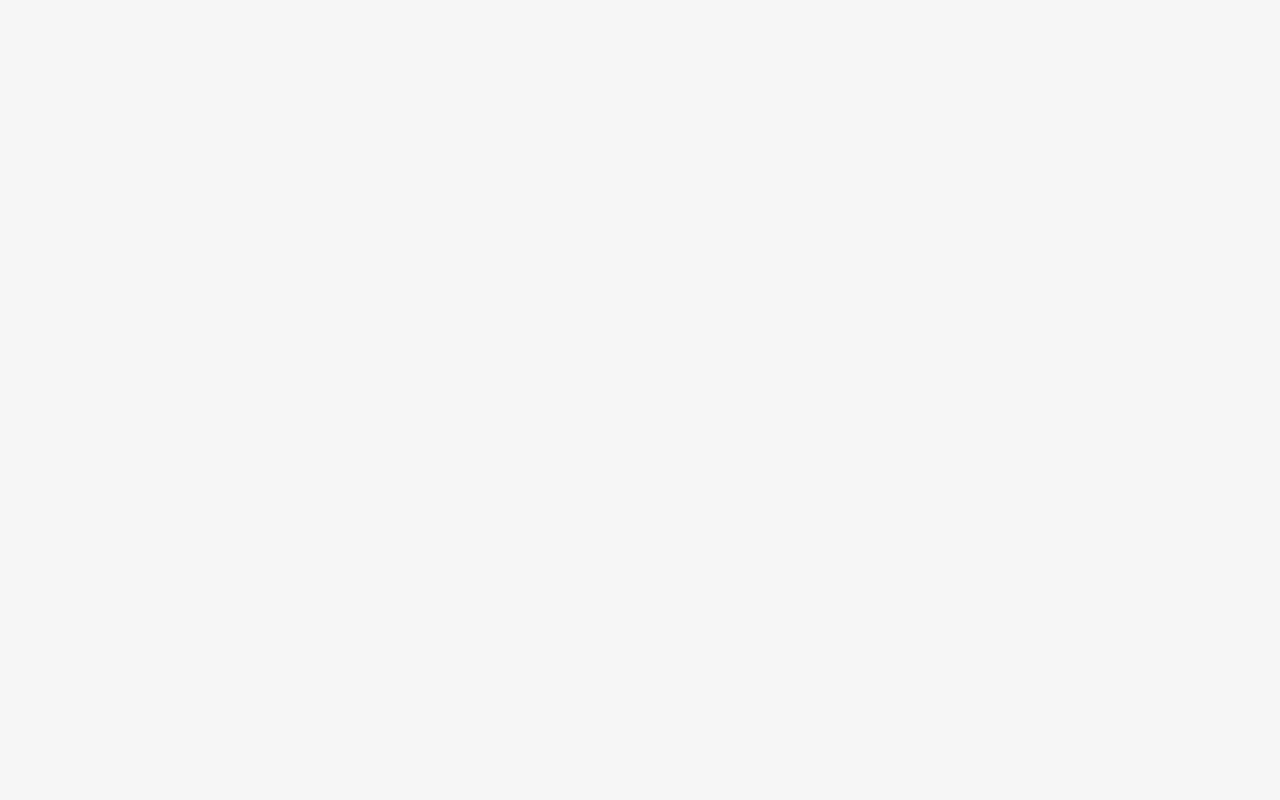
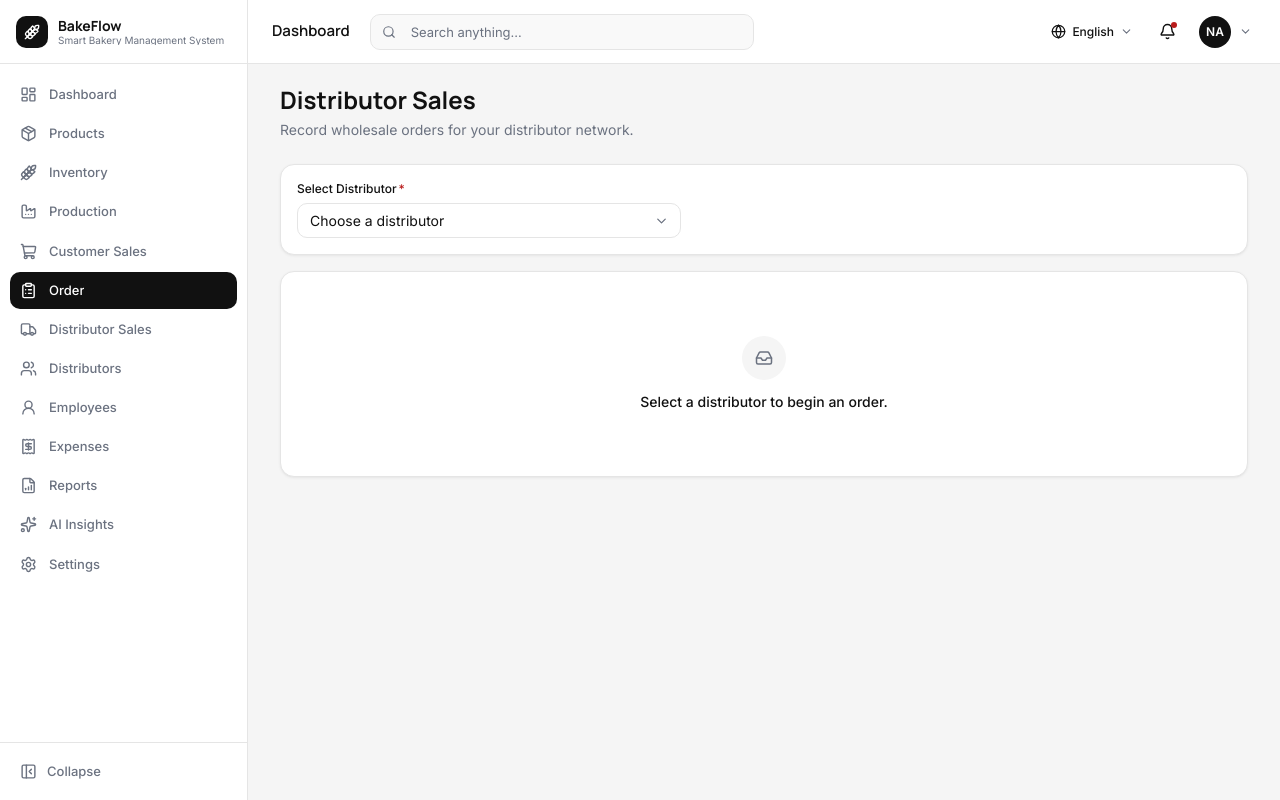
Before and after one commit to alveesarker/bake-flow-front-end, a React (Vite) app: page /Order in a window 1280 px wide. Before the commit this address had no page. Built offline with nearby package versions, Linux system fonts and the light colour scheme.

Commit message:
add a new nav item to the sidebar

```diff
--- a/src/App.tsx
+++ b/src/App.tsx
@@ -33,6 +33,7 @@ export default function App() {
                 <Route path="/production" element={<Production />} />
                 <Route path="/customer-sales" element={<CustomerSales />} />
                 <Route path="/distributor-sales" element={<DistributorSales />} />
+                <Route path="/Order" element={<DistributorSales />} />
                 <Route path="/distributors" element={<Distributors />} />
                 <Route path="/employees" element={<Employees />} />
                 <Route path="/expenses" element={<Expenses />} />
--- a/src/components/layout/Sidebar.tsx
+++ b/src/components/layout/Sidebar.tsx
@@ -2,9 +2,7 @@ import { NavLink } from "react-router-dom";
 import {
   LayoutDashboard,
   Package,
-  Boxes,
   Wheat,
-  Warehouse,
   Factory,
   ShoppingCart,
   Truck,
@@ -16,6 +14,7 @@ import {
   Settings as SettingsIcon,
   PanelLeftClose,
   PanelLeftOpen,
+  ClipboardList,
 } from "lucide-react";
 import { useTranslation } from "../../i18n/I18nContext";
 import { cn } from "../../lib/utils";
@@ -26,6 +25,7 @@ const items = [
   { to: "/inventory", icon: Wheat, key: "rawMaterials" },
   { to: "/production", icon: Factory, key: "production" },
   { to: "/customer-sales", icon: ShoppingCart, key: "customerSales" },
+  { to: "/order", icon: ClipboardList, key: "order"},
   { to: "/distributor-sales", icon: Truck, key: "distributorSales" },
   { to: "/distributors", icon: Users, key: "distributors" },
   { to: "/employees", icon: UserRound, key: "employees" },
--- a/src/i18n/en.ts
+++ b/src/i18n/en.ts
@@ -5,6 +5,7 @@ const en = {
   },
   nav: {
     dashboard: "Dashboard",
+    order: "Order",
     products: "Products",
     productInventory: "Finished Goods",
     rawMaterials: "Inventory",
```
